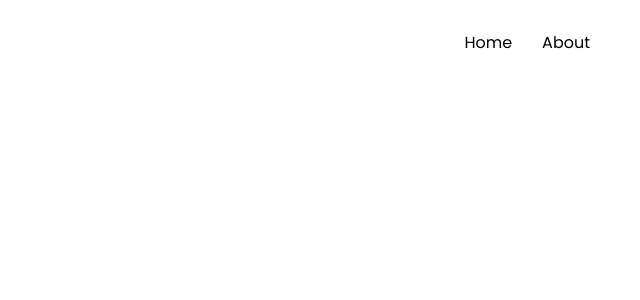
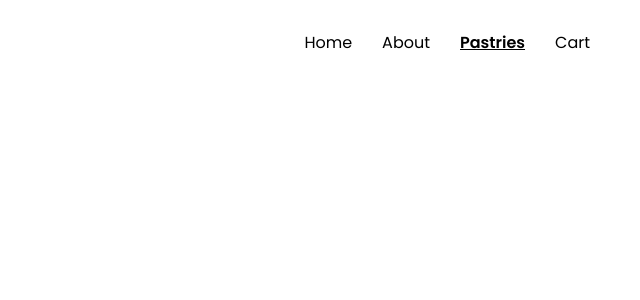
Before and after one commit to marianadine/maisonsucre, a React (Create React App) app: page /pastry in a window 1280 px wide. Before the commit this address had no page. Shown: the top 300 px of the page, without its empty margins (640-1280 px from the left). Built offline with nearby package versions, Linux system fonts and the light colour scheme.

Commit message:
add other components and styles

```diff
--- a/public/index.html
+++ b/public/index.html
@@ -24,7 +24,7 @@
       work correctly both with client-side routing and a non-root public URL.
       Learn how to configure a non-root public URL by running `npm run build`.
     -->
-    <title>React App</title>
+    <title>Maison Sucré</title>
   </head>
   <body>
     <noscript>You need to enable JavaScript to run this app.</noscript>
--- /dev/null
+++ b/src/components/Cart.jsx
@@ -0,0 +1,11 @@
+import React from 'react'
+
+const Cart = () => {
+  return (
+    <div>
+
+    </div>
+  )
+}
+
+export default Cart
--- a/src/components/Navbar.jsx
+++ b/src/components/Navbar.jsx
@@ -12,6 +12,12 @@ const Navbar = () => {
                 <li>
                     <NavLink to="/about" className={({ isActive }) => isActive ? "active" : ""}>About</NavLink>
                 </li>
+                <li>
+                    <NavLink to="/pastry" className={({ isActive }) => isActive ? "active" : ""}>Pastries</NavLink>
+                </li>
+                <li>
+                    <NavLink to="/cart" className={({ isActive }) => isActive ? "active" : ""}>Cart</NavLink>
+                </li>
             </ul>
         </nav>
     );
--- /dev/null
+++ b/src/components/Pastries.jsx
@@ -0,0 +1,11 @@
+import React from 'react'
+
+const Pastries = () => {
+  return (
+    <div>
+
+    </div>
+  )
+}
+
+export default Pastries
--- a/src/controller/WebController.jsx
+++ b/src/controller/WebController.jsx
@@ -2,6 +2,8 @@ import { Routes, Route } from "react-router-dom";
 import Home from "../components/Home";
 import About from "../components/About";
 import Navbar from "../components/Navbar";
+import Pastries from "../components/Pastries";
+import Cart from "../components/Cart";
 
 function WebController() {
   return (
@@ -10,6 +12,8 @@ function WebController() {
       <Routes>
         <Route path="/" element={<Home />} />
         <Route path="/about" element={<About />} />
+        <Route path="/pastry" element={<Pastries />} />
+        <Route path="/cart" element={<Cart />} />
       </Routes>
     </>
   );
--- a/src/styles/CommonStyles.css
+++ b/src/styles/CommonStyles.css
@@ -32,10 +32,10 @@
     width: clamp(8px, 1vw, 10px);
     height: clamp(8px, 1vw, 10px);
     border-radius: 50%;
-    background-color: grey;
+    background-color: lightgrey;
     transition: background-color 0.3s;
 }
 
 .scroll-indicator .dot.active {
-    background-color: black;
+    background-color: #1F4397;
 }
```
